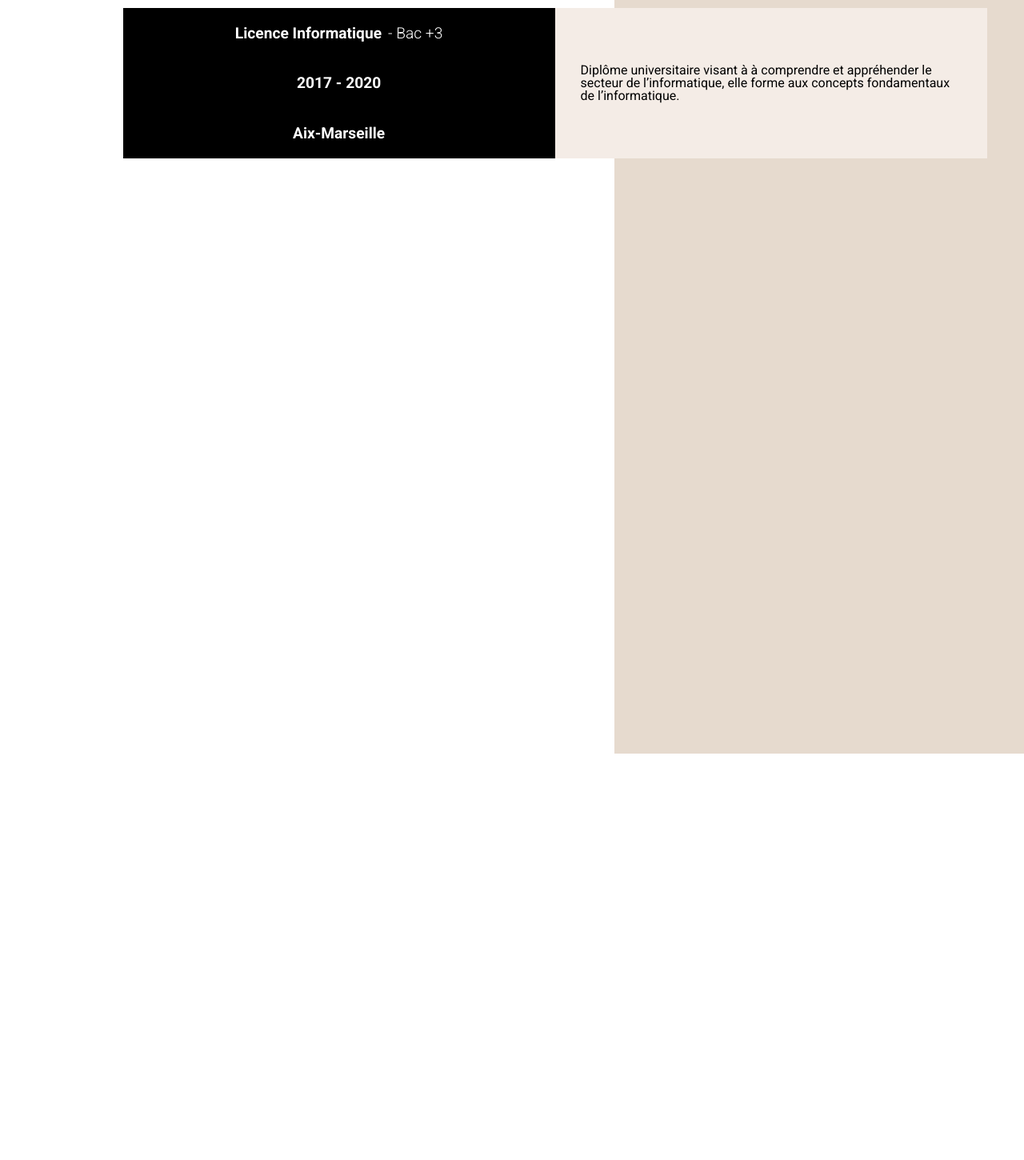
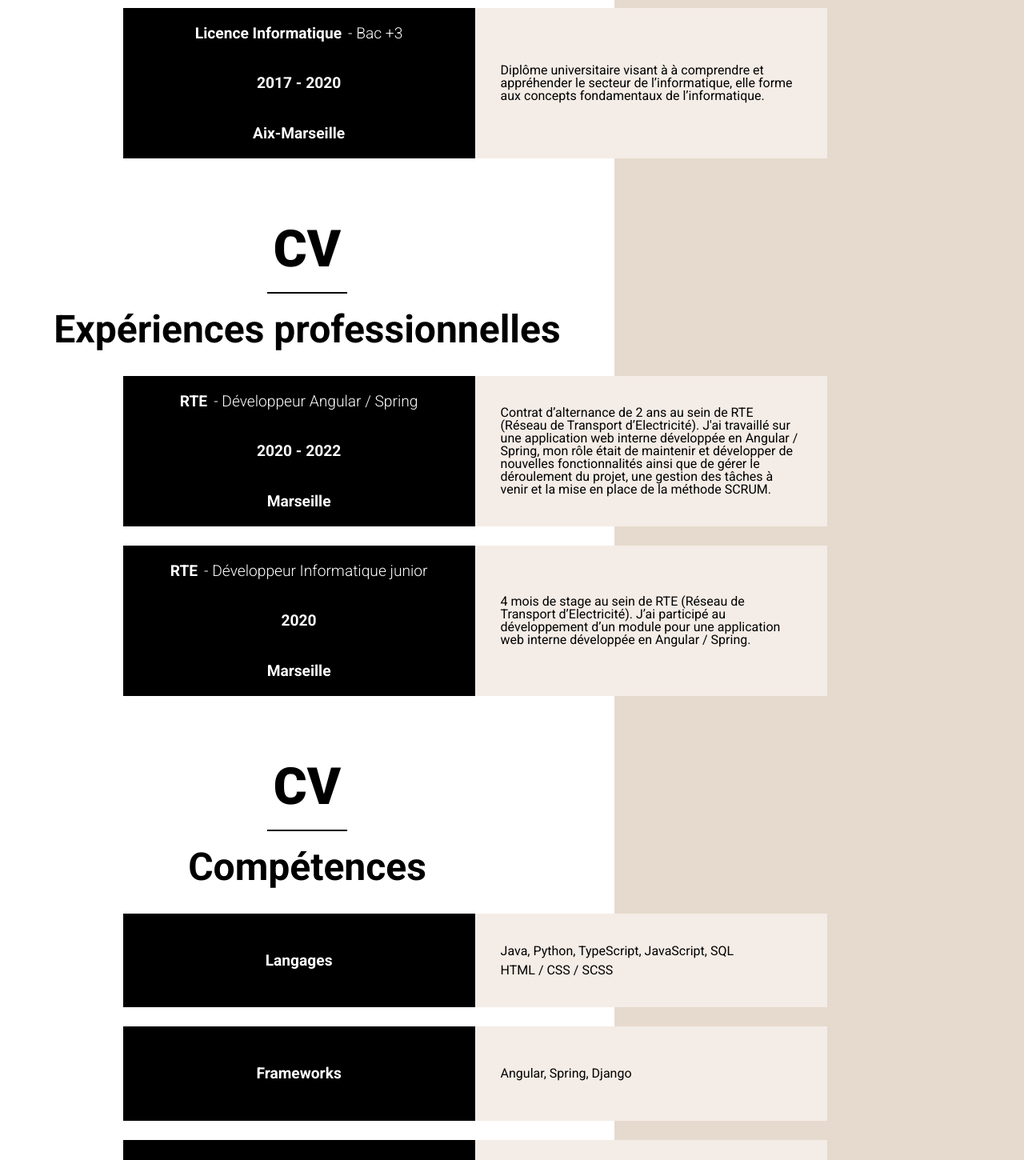
Before and after one commit to anzivinojul/portfolio, an Angular app: page / in a window 1280 px wide. Shown: the part 1330-2780 px from the top of the page at 80% size. Before the commit the page ends 2272 px from the top, so only its background shows below. Built offline with nearby package versions, Linux system fonts and the light colour scheme.

Commit message:
add cv-work-experience and cv-skills

```diff
--- a/src/app/app.component.html
+++ b/src/app/app.component.html
@@ -1,6 +1,7 @@
 <router-outlet></router-outlet>
 
-<app-header (goCV)="landing.goCV()"></app-header>
-<app-landing #landing></app-landing>
+<app-header></app-header>
+<app-landing></app-landing>
 <app-cv-education></app-cv-education>
 <app-cv-work-experience></app-cv-work-experience>
+<app-cv-skills></app-cv-skills>
--- a/src/app/pages/cv-education/cv-education.component.scss
+++ b/src/app/pages/cv-education/cv-education.component.scss
@@ -82,16 +82,17 @@
       flex-direction: column;
       gap: space(3);
       margin-left: 12%;
-      width: 1080px;
+      width: 68vw;
       height: 50vh;
+      min-width: 880px;
       min-height: 320px;
 
-      .container-card-1 {
+      .container-card {
         display: flex;
         width: 100%;
         height: 50%;
 
-        .container-card-1-left {
+        .container-card-left {
           display: flex;
           flex-direction: column;
           justify-content: space-around;
@@ -101,47 +102,6 @@
           background-color: $black;
           color: $white;
           font-size: 1.2em;
-        }
-
-        .container-card-1-right {
-          display: flex;
-          justify-content: center;
-          align-items: center;
-          padding: 0 space(4);
-          width: 50%;
-          height: 100%;
-          background-color: $card;
-        }
-
-      }
-
-      .container-card-2 {
-        display: flex;
-        width: 100%;
-        height: 50%;
-
-        .container-card-2-left {
-          display: flex;
-          flex-direction: column;
-          justify-content: space-around;
-          align-items: center;
-          width: 50%;
-          height: 100%;
-          background-color: $black;
-          color: $white;
-          font-size: 1.2em;
-        }
-
-        .container-card-2-right {
-          display: flex;
-          justify-content: center;
-          align-items: center;
-          padding: 0 space(4);
-          width: 50%;
-          height: 100%;
-          background-color: $card;
-        }
-      }
 
           .diploma {
             display: flex;
@@ -156,6 +116,16 @@
           #diploma-year {
             font-weight: 300;
           }
+        }
+
+        .container-card-right {
+          display: flex;
+          justify-content: center;
+          align-items: center;
+          padding: 0 space(4);
+          width: 50%;
+          height: 100%;
+          background-color: $card;
 
           #description {
             font-weight: 400;
@@ -163,6 +133,10 @@
           }
         }
 
+      }
+
+    }
+
     .container-bottom {
       width: 100%;
       height: space(6);
--- a/src/app/pages/cv-skills/cv-skills.component.html
+++ b/src/app/pages/cv-skills/cv-skills.component.html
@@ -1 +1,64 @@
-<p>cv-skills works!</p>
+<div class="container-cv-skills">
+
+  <div class="background-cv-skills-left"></div>
+  <div class="background-cv-skills-right"></div>
+
+  <div class="container-top">
+
+    <div class="container-top-left">
+      <h2 id="CV-header">CV</h2>
+      <div id="line-header"></div>
+      <h4 id="title-header">Compétences</h4>
+    </div>
+
+  </div>
+
+  <div class="container-cards">
+
+    <div class="container-card">
+
+      <div class="container-card-left">
+        <h3 id="skill">Langages</h3>
+      </div>
+
+      <div class="container-card-right">
+        <p id="description">
+          Java, Python, TypeScript, JavaScript, SQL <br> HTML / CSS / SCSS
+        </p>
+      </div>
+    </div>
+
+    <div class="container-card">
+
+      <div class="container-card-left">
+        <h3 id="skill">Frameworks</h3>
+      </div>
+
+      <div class="container-card-right">
+        <p id="description">
+          Angular, Spring, Django
+        </p>
+      </div>
+    </div>
+
+    <div class="container-card">
+
+      <div class="container-card-left">
+        <h3 id="skill">Certifications</h3>
+      </div>
+
+      <div class="container-card-right">
+        <p id="description">
+          EXIN - Agile Scrum Foundation <br>
+          PeopleCert - PRINCE2 Foundation <br>
+          PeopleCert - ITIL 4 Foundation
+        </p>
+      </div>
+    </div>
+
+  </div>
+
+  <div class="container-bottom"></div>
+
+
+</div>
--- a/src/app/pages/cv-skills/cv-skills.component.scss
+++ b/src/app/pages/cv-skills/cv-skills.component.scss
@@ -1 +1,111 @@
 @import '../../../assets/scss/master.scss';
+
+.container-cv-skills {
+  width: 100%;
+  min-height: calc(100vh - 128px);
+  position: relative;
+
+  .background-cv-skills-left {
+    position: absolute;
+    width: 60%;
+    height: 100%;
+    top: 0;
+    left: 0;
+    z-index: -100;
+    background-color: $white;
+  }
+
+  .background-cv-skills-right {
+    position: absolute;
+    width: 40%;
+    height: 100%;
+    top: 0;
+    left: 60%;
+    z-index: -100;
+    background-color: $background;
+  }
+
+  .container-top {
+    width: 100%;
+    height: 200px;
+    min-height: 200px;
+    display: flex;
+    padding-bottom: space(3);
+
+    .container-top-left {
+      min-width: 60%;
+      min-height: 100%;
+      display: flex;
+      flex-direction: column;
+      align-items: center;
+      justify-content: space-around;
+
+      #CV-header {
+        font-size: 4em;
+        font-weight: 900;
+      }
+
+      #line-header {
+        width: 100px;
+        border-bottom: 2px solid $black;
+      }
+
+      #title-header {
+        font-size: 3em;
+        font-weight: 700;
+      }
+    }
+
+  }
+
+  .container-cards {
+    display: flex;
+    flex-direction: column;
+    gap: space(3);
+    margin-left: 12%;
+    width: 68vw;
+    height: 50vh;
+    min-width: 880px;
+    min-height: 320px;
+
+    .container-card {
+      display: flex;
+      width: 100%;
+      height: 33.3%;
+
+      .container-card-left {
+        display: flex;
+        flex-direction: column;
+        justify-content: space-around;
+        align-items: center;
+        width: 50%;
+        height: 100%;
+        background-color: $black;
+        color: $white;
+        font-size: 1.2em;
+      }
+
+      .container-card-right {
+        display: flex;
+        align-items: center;
+        padding: 0 space(4);
+        width: 50%;
+        height: 100%;
+        background-color: $card;
+
+        #description {
+          font-weight: 400;
+          line-height: 1.5em;
+        }
+      }
+
+    }
+
+  }
+
+  .container-bottom {
+    width: 100%;
+    height: space(6);
+  }
+
+}
--- a/src/app/pages/cv-work-experience/cv-work-experience.component.html
+++ b/src/app/pages/cv-work-experience/cv-work-experience.component.html
@@ -3,4 +3,55 @@
   <div class="background-cv-work-experience-left"></div>
   <div class="background-cv-work-experience-right"></div>
 
+  <div class="container-top">
+
+    <div class="container-top-left">
+      <h2 id="CV-header">CV</h2>
+      <div id="line-header"></div>
+      <h4 id="title-header">Expériences professionnelles</h4>
+    </div>
+
+  </div>
+
+  <div class="container-cards">
+    <div class="container-card">
+      <div class="container-card-left">
+        <div class="company">
+          <h3 id="company-title">RTE</h3>
+          <h3 id="company-year"> - Développeur Angular / Spring</h3>
+        </div>
+        <h3 id="years">2020 - 2022</h3>
+        <h3 id="region">Marseille</h3>
+      </div>
+      <div class="container-card-right">
+        <p id="description">
+          Contrat d’alternance de 2 ans au sein de RTE (Réseau de Transport d’Electricité).
+          J'ai travaillé sur une application web interne développée en Angular / Spring,
+          mon rôle était de maintenir et développer de nouvelles fonctionnalités ainsi
+          que de gérer le déroulement du projet, une gestion des tâches à venir et
+          la mise en place de la méthode SCRUM.
+        </p>
+      </div>
+    </div>
+    <div class="container-card">
+      <div class="container-card-left">
+        <div class="company">
+          <h3 id="company-title">RTE</h3>
+          <h3 id="company-year"> - Développeur Informatique junior</h3>
+        </div>
+        <h3 id="years">2020</h3>
+        <h3 id="region">Marseille</h3>
+      </div>
+      <div class="container-card-right">
+        <p id="description">
+          4 mois de stage au sein de RTE (Réseau de Transport d’Electricité).
+          J’ai participé au développement d’un module pour une application web interne développée en Angular / Spring.
+        </p>
+      </div>
+    </div>
+  </div>
+
+  <div class="container-bottom"></div>
+
+
 </div>
--- a/src/app/pages/cv-work-experience/cv-work-experience.component.scss
+++ b/src/app/pages/cv-work-experience/cv-work-experience.component.scss
@@ -4,7 +4,6 @@
   width: 100%;
   min-height: calc(100vh - 128px);
   position: relative;
-}
 
   .background-cv-work-experience-left {
     position: absolute;
@@ -25,3 +24,102 @@
     z-index: -100;
     background-color: $background;
   }
+
+  .container-top {
+    width: 100%;
+    height: 200px;
+    min-height: 200px;
+    display: flex;
+    padding-bottom: space(3);
+
+    .container-top-left {
+      min-width: 60%;
+      min-height: 100%;
+      display: flex;
+      flex-direction: column;
+      align-items: center;
+      justify-content: space-around;
+
+      #CV-header {
+        font-size: 4em;
+        font-weight: 900;
+      }
+
+      #line-header {
+        width: 100px;
+        border-bottom: 2px solid $black;
+      }
+
+      #title-header {
+        font-size: 3em;
+        font-weight: 700;
+      }
+    }
+
+  }
+
+  .container-cards {
+    display: flex;
+    flex-direction: column;
+    gap: space(3);
+    margin-left: 12%;
+    width: 68vw;
+    height: 50vh;
+    min-width: 880px;
+    min-height: 320px;
+
+    .container-card {
+      display: flex;
+      width: 100%;
+      height: 50%;
+
+      .container-card-left {
+        display: flex;
+        flex-direction: column;
+        justify-content: space-around;
+        align-items: center;
+        width: 50%;
+        height: 100%;
+        background-color: $black;
+        color: $white;
+        font-size: 1.2em;
+
+        .company {
+          display: flex;
+          justify-content: center;
+          gap: space(1);
+        }
+
+        #company-title {
+          font-weight: 700;
+        }
+
+        #company-year {
+          font-weight: 300;
+        }
+      }
+
+      .container-card-right {
+        display: flex;
+        justify-content: center;
+        align-items: center;
+        padding: 0 space(4);
+        width: 50%;
+        height: 100%;
+        background-color: $card;
+
+        #description {
+          font-weight: 400;
+          font-size: 1em;
+        }
+      }
+
+    }
+
+  }
+
+  .container-bottom {
+    width: 100%;
+    height: space(6);
+  }
+}
--- a/src/app/pages/landing/landing.component.ts
+++ b/src/app/pages/landing/landing.component.ts
@@ -1,4 +1,4 @@
-import { Component, ElementRef, OnInit, ViewChild } from '@angular/core';
+import { Component, OnInit } from '@angular/core';
 
 @Component({
   selector: 'app-landing',
--- a/src/app/templates/header/header.component.html
+++ b/src/app/templates/header/header.component.html
@@ -8,7 +8,7 @@
 
   <div class="right-header">
     <a id="cv-header" (click)="goCV()">CV</a>
-    <a id="projects-header" (click)="goCV2()">PROJETS</a>
+    <a id="projects-header" (click)="goProject()">PROJETS</a>
     <a id="contact-header">CONTACT</a>
   </div>
 </div>
```
Also changed, not shown: src/app/pages/cv-education/cv-education.component.html (+6 -6 lines), src/app/pages/landing/landing.component.scss (+10 -6 lines), src/app/templates/header/header.component.ts (+9 -12 lines). Lines whose indentation alone changed are shown as unchanged.
